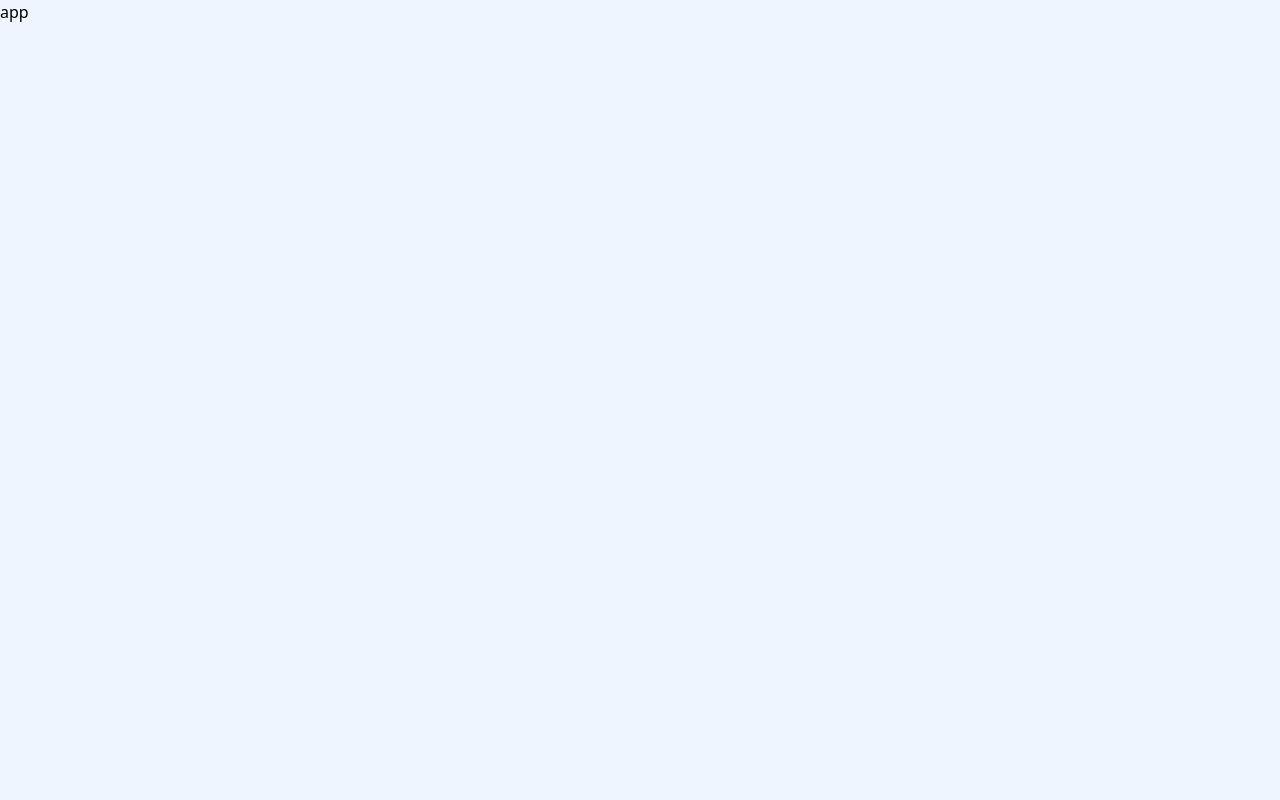
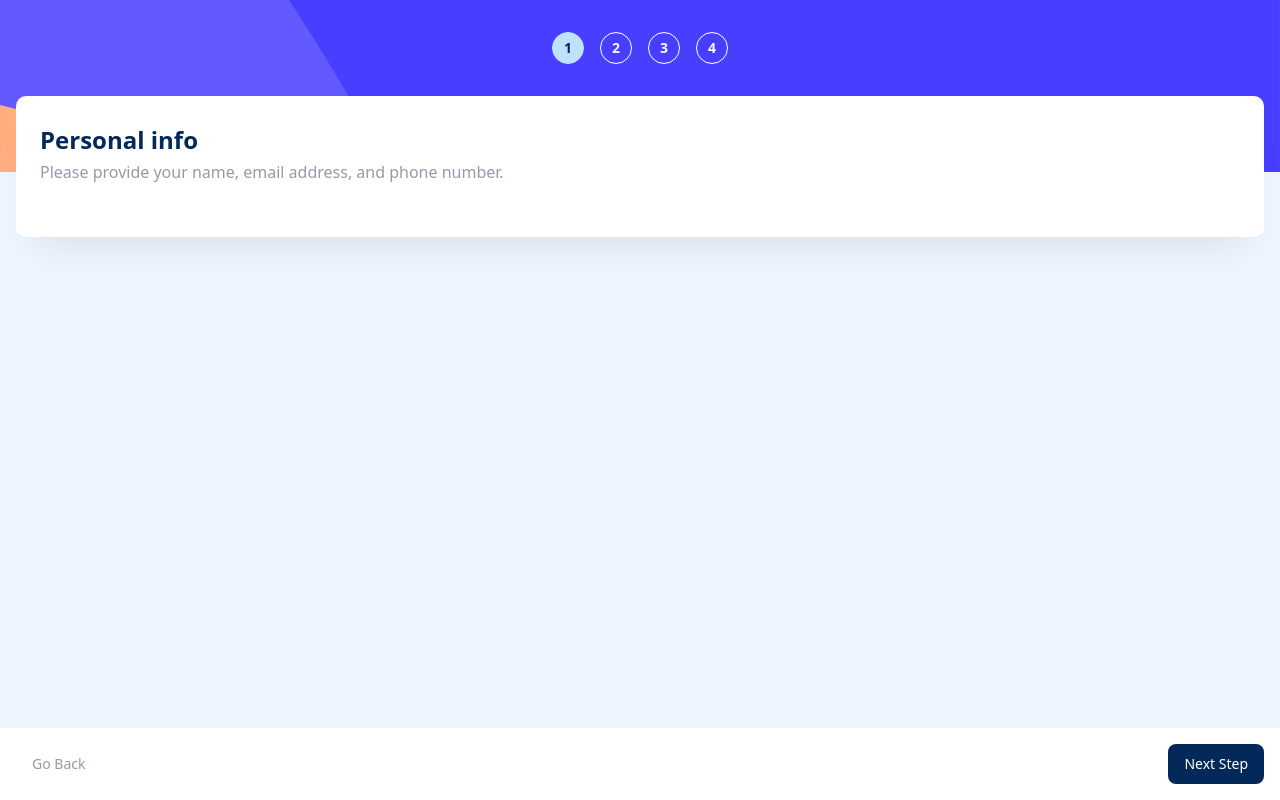
Before and after one commit to Newpoki/frontendmentor-multistep-form, a React (Vite) app: page / in a window 1280 px wide. Built offline with nearby package versions, Linux system fonts and the light colour scheme.

Commit message:
feat: create base layout

```diff
--- a/src/app.tsx
+++ b/src/app.tsx
@@ -1,5 +1,38 @@
+import { Button } from './components/button'
+import { StpeIndicator } from './components/step-indicator'
+
 export const App = () => {
-    return <div>app</div>
+    return (
+        <main className="desktop:items-center desktop:justify-center flex flex-1 flex-col">
+            <div className="bg-mobile desktop:hidden fixed h-[172px] w-full bg-cover" />
+
+            <div className="desktop:flex-row desktop:w-[940px] desktop:rounded-[15px] desktop:bg-white  desktop:shadow-default desktop:m-[105px] relative flex flex-1 flex-col">
+                <header className="desktop:flex-col desktop:bg-desktop desktop:bg-cover desktop:rounded-[10px] desktop:items-start desktop:justify-start desktop:py-10 desktop:px-8 desktop:gap-8 desktop:w-[274px] desktop:ml-4 desktop:my-4 flex items-center justify-center gap-4 py-8">
+                    <StpeIndicator stepNumber={1} isCurrentStep title="your info" />
+                    <StpeIndicator stepNumber={2} isCurrentStep={false} title="select plan" />
+                    <StpeIndicator stepNumber={3} isCurrentStep={false} title="add-ons" />
+                    <StpeIndicator stepNumber={4} isCurrentStep={false} title="summary" />
+                </header>
+
+                <div className="desktop:px-[100px] desktop:py-14 desktop:pb-8 flex flex-1 flex-col">
+                    <section className="bg-white shadow-default desktop:shadow-none mx-4 mb-6 rounded-[10px] px-6 py-8">
+                        <h1 className="text-blue800 desktop:text-[32px] desktop:mb-3 mb-2 text-[24px] font-bold leading-none">
+                            Personal info
+                        </h1>
+
+                        <p className="text-body-l text-grey500 desktop:mb-9 mb-5">
+                            Please provide your name, email address, and phone number.
+                        </p>
+                    </section>
+
+                    <footer className="bg-white shadow-default desktop:shadow-none mt-auto flex items-center justify-between p-4">
+                        <Button variant="text">go back</Button>
+                        <Button>next step</Button>
+                    </footer>
+                </div>
+            </div>
+        </main>
+    )
 }
 
 export default App
--- a/src/components/step-indicator.tsx
+++ b/src/components/step-indicator.tsx
@@ -1,18 +1,39 @@
 import { twMerge } from 'tailwind-merge'
 
-type StepIndicatorProps = React.HTMLAttributes<HTMLSpanElement> & {
+type StepIndicatorProps = Omit<React.HTMLAttributes<HTMLSpanElement>, 'children'> & {
+    stepNumber: 1 | 2 | 3 | 4
     isCurrentStep: boolean
+    title: string
 }
 
-export const StpeIndicator = ({ className, isCurrentStep, ...others }: StepIndicatorProps) => {
+export const StpeIndicator = ({
+    className,
+    stepNumber,
+    isCurrentStep,
+    title,
+    ...others
+}: StepIndicatorProps) => {
     return (
+        <section className="desktop:flex desktop:items-center desktop:gap-4 uppercase">
             <span
                 className={twMerge(
-                'border-white text-grey100 border-1 flex h-8 w-8 items-center justify-center rounded-full border-solid text-[14px] font-bold uppercase leading-none',
+                    'border-white text-grey100 border-1 flex h-8 w-8 items-center justify-center rounded-full border-solid text-[14px] font-bold leading-none',
                     isCurrentStep && 'text-blue800 bg-blue100 border-blue100',
                     className
                 )}
                 {...others}
-        />
+            >
+                {stepNumber}
+            </span>
+
+            <div className="desktop:flex desktop:flex-col hidden">
+                <h2 className="text-blue300 text-[12px] font-normal leading-none">
+                    step {stepNumber}
+                </h2>
+                <h3 className="text-white text-[14px] font-bold leading-normal tracking-[1px]">
+                    {title}
+                </h3>
+            </div>
+        </section>
     )
 }
--- a/tailwind.config.js
+++ b/tailwind.config.js
@@ -26,6 +26,7 @@ export default {
         },
         boxShadow: {
             default: '0px 25px 40px -20px rgba(0, 0, 0, 0.10)',
+            none: 'none',
         },
         fontSize: {
             'body-l': [
@@ -39,6 +40,7 @@ export default {
         extend: {
             backgroundImage: {
                 mobile: "url('/public/assets/bg-sidebar-mobile.svg')",
+                desktop: "url('/public/assets/bg-sidebar-desktop.svg')",
             },
             borderWidth: {
                 1: 1,
```
Also changed, not shown: public/assets/bg-sidebar-desktop.svg. Lines whose indentation alone changed are shown as unchanged.
